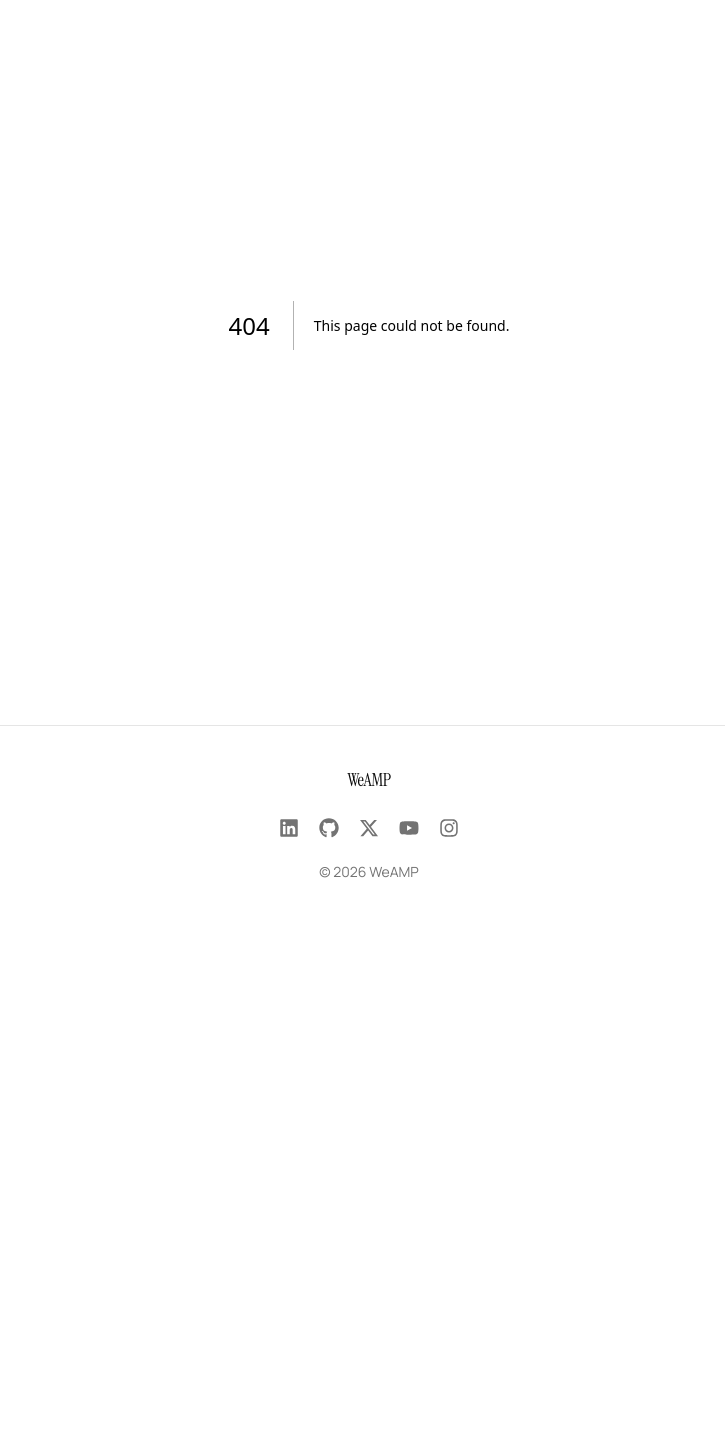
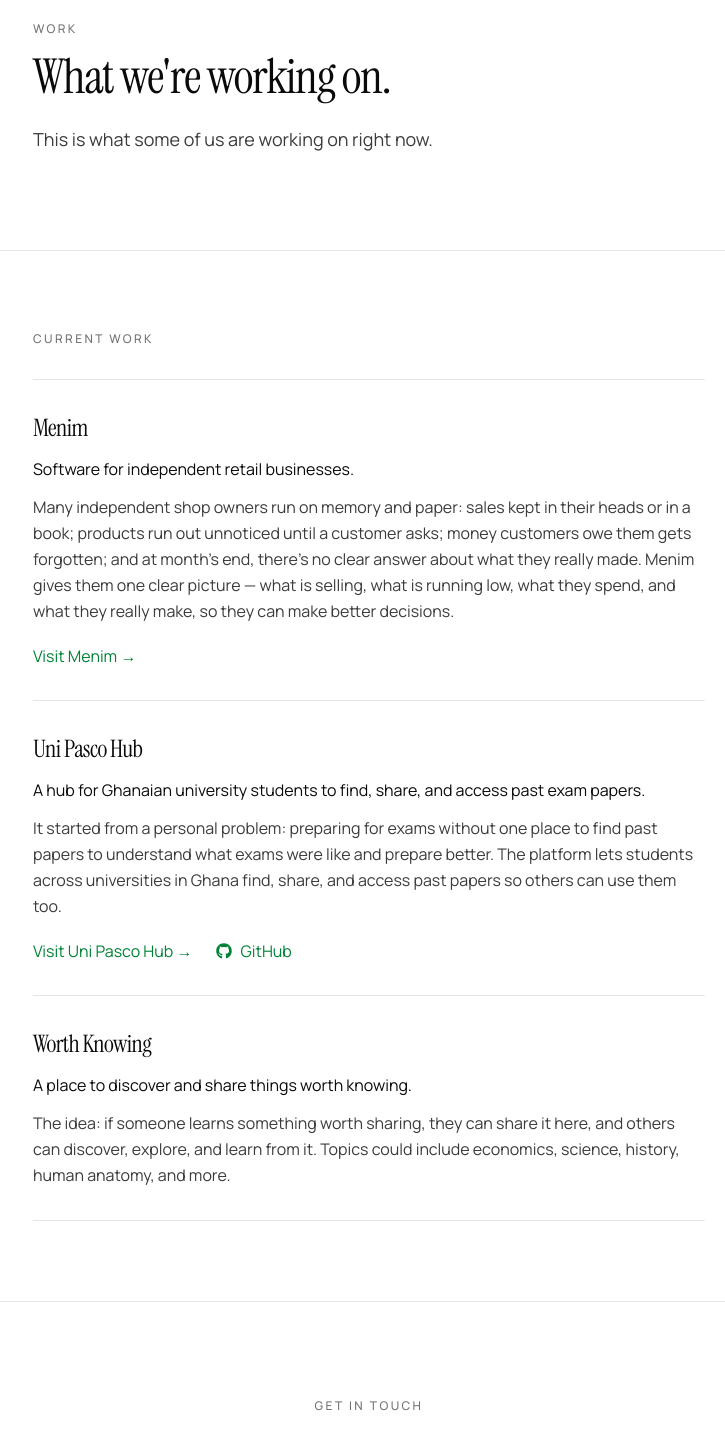
Before and after one commit to weamp-org/website, a Next.js app: page /work in a window 1280 px wide. Before the commit this address had no page. Shown: the part 140-1573 px from the top of the page, without its empty margins (271-996 px from the left). Before the commit the page ends 1062 px from the top, so only its background shows below. Built offline with nearby package versions, Linux system fonts and the light colour scheme.

Commit message:
feat: add work page, sticky header and scroll navigation aids

```diff
--- a/src/app/layout.tsx
+++ b/src/app/layout.tsx
@@ -6,6 +6,7 @@
 import { ThemeProvider } from "@/components/theme-provider";
 import { SiteHeader } from "@/components/site-header";
 import { SiteFooter } from "@/components/site-footer";
+import { ScrollToTop } from "@/components/scroll-to-top";
 
 const instrumentSerif = Instrument_Serif({
   weight: "400",
@@ -50,6 +51,7 @@
           <SiteHeader />
           <main className="flex flex-1 flex-col">{children}</main>
           <SiteFooter />
+          <ScrollToTop />
         </ThemeProvider>
         <Analytics />
       </body>
--- /dev/null
+++ b/src/app/work/page.tsx
@@ -0,0 +1,142 @@
+import type { Metadata } from "next";
+import type { ReactNode } from "react";
+import Link from "next/link";
+import { FaGithub } from "react-icons/fa6";
+
+export const metadata: Metadata = {
+  title: "Work",
+  description:
+    "What we're working on — Menim, Uni Pasco Hub, and Worth Knowing.",
+};
+
+function Eyebrow({ children }: { children: ReactNode }) {
+  return (
+    <p className="text-xs font-medium tracking-[0.2em] text-muted-foreground uppercase">
+      {children}
+    </p>
+  );
+}
+
+export default function Work() {
+  return (
+    <>
+      {/* 1. Opening */}
+      <section className="px-4 py-20 sm:px-6 sm:py-24">
+        <div className="mx-auto max-w-2xl">
+          <Eyebrow>Work</Eyebrow>
+          <h1 className="mt-4 font-heading text-4xl font-normal tracking-tight text-foreground sm:text-5xl">
+            What we&apos;re working on.
+          </h1>
+          <p className="mt-6 text-lg leading-relaxed text-foreground/80">
+            This is what some of us are working on right now.
+          </p>
+        </div>
+      </section>
+
+      {/* 2. Current work */}
+      <section className="border-t px-4 py-16 sm:px-6 sm:py-20">
+        <div className="mx-auto max-w-2xl">
+          <Eyebrow>Current work</Eyebrow>
+          <div className="mt-8">
+            <article id="menim" className="border-t py-8 last:border-b scroll-mt-16">
+              <h2 className="font-heading text-2xl font-normal tracking-tight text-foreground">
+                Menim
+              </h2>
+              <p className="mt-3 leading-relaxed text-foreground">
+                Software for independent retail businesses.
+              </p>
+              <p className="mt-3 leading-relaxed text-foreground/80">
+                Many independent shop owners run on memory and paper: sales
+                kept in their heads or in a book; products run out unnoticed
+                until a customer asks; money customers owe them gets forgotten;
+                and at month&apos;s end, there&apos;s no clear answer about
+                what they really made. Menim gives them one clear picture —
+                what is selling, what is running low, what they spend, and
+                what they really make, so they can make better decisions.
+              </p>
+              <a
+                href="https://menim.weamp.org"
+                target="_blank"
+                rel="noopener noreferrer"
+                className="mt-5 inline-block text-primary underline-offset-4 transition-colors hover:underline"
+              >
+                Visit Menim →
+              </a>
+            </article>
+            <article id="uni-pasco-hub" className="border-t py-8 last:border-b scroll-mt-16">
+              <h2 className="font-heading text-2xl font-normal tracking-tight text-foreground">
+                Uni Pasco Hub
+              </h2>
+              <p className="mt-3 leading-relaxed text-foreground">
+                A hub for Ghanaian university students to find, share, and
+                access past exam papers.
+              </p>
+              <p className="mt-3 leading-relaxed text-foreground/80">
+                It started from a personal problem: preparing for exams
+                without one place to find past papers to understand what exams
+                were like and prepare better. The platform lets students across
+                universities in Ghana find, share, and access past papers so
+                others can use them too.
+              </p>
+              <div className="mt-5 flex items-center gap-6">
+                <a
+                  href="https://unipascohub.weamp.org"
+                  target="_blank"
+                  rel="noopener noreferrer"
+                  className="inline-block text-primary underline-offset-4 transition-colors hover:underline"
+                >
+                  Visit Uni Pasco Hub →
+                </a>
+                <a
+                  href="https://github.com/weamp-org/unipascohub"
+                  target="_blank"
+                  rel="noopener noreferrer"
+                  aria-label="Uni Pasco Hub source code on GitHub"
+                  className="inline-flex items-center gap-2 text-primary underline-offset-4 transition-colors hover:underline"
+                >
+                  <FaGithub className="h-4 w-4" />
+                  GitHub
+                </a>
+              </div>
+            </article>
+            <article id="worth-knowing" className="border-t py-8 last:border-b scroll-mt-16">
+              <h2 className="font-heading text-2xl font-normal tracking-tight text-foreground">
+                Worth Knowing
+              </h2>
+              <p className="mt-3 leading-relaxed text-foreground">
+                A place to discover and share things worth knowing.
+              </p>
+              <p className="mt-3 leading-relaxed text-foreground/80">
+                The idea: if someone learns something worth sharing, they can
+                share it here, and others can discover, explore, and learn
+                from it. Topics could include economics, science, history,
+                human anatomy, and more.
+              </p>
+            </article>
+          </div>
+        </div>
+      </section>
+
+      {/* 3. Closing CTA */}
+      <section className="border-t px-4 py-24 sm:px-6">
+        <div className="mx-auto max-w-2xl text-center">
+          <Eyebrow>Get in touch</Eyebrow>
+          <h2 className="mt-4 font-heading text-3xl font-normal tracking-tight text-foreground sm:text-4xl">
+            Have a meaningful problem worth working on?
+          </h2>
+          <p className="mx-auto mt-6 max-w-xl text-lg leading-relaxed text-muted-foreground">
+            We&apos;d like to hear about it.
+          </p>
+          <div className="mt-10">
+            <Link
+              href="/contact"
+              className="inline-flex h-11 items-center justify-center bg-primary px-6 text-sm font-medium text-primary-foreground transition-colors hover:bg-primary/80"
+            >
+              Talk to us
+            </Link>
+          </div>
+        </div>
+      </section>
+    </>
+  );
+}
--- /dev/null
+++ b/src/components/logo-link.tsx
@@ -0,0 +1,34 @@
+"use client";
+
+import Link from "next/link";
+import { usePathname } from "next/navigation";
+import type { ReactNode } from "react";
+
+export function LogoLink({
+  className,
+  children,
+}: {
+  className?: string;
+  children: ReactNode;
+}) {
+  const pathname = usePathname();
+
+  return (
+    <Link
+      href="/"
+      className={className}
+      onClick={(event) => {
+        if (pathname === "/") {
+          event.preventDefault();
+          const reduced = window.matchMedia(
+            "(prefers-reduced-motion: reduce)",
+          ).matches;
+          window.scrollTo({ top: 0, behavior: reduced ? "auto" : "smooth" });
+          history.replaceState(null, "", "/");
+        }
+      }}
+    >
+      {children}
+    </Link>
+  );
+}
--- /dev/null
+++ b/src/components/scroll-to-section-link.tsx
@@ -0,0 +1,32 @@
+"use client";
+
+import type { ReactNode } from "react";
+
+export function ScrollToSectionLink({
+  targetId,
+  className,
+  children,
+}: {
+  targetId: string;
+  className?: string;
+  children: ReactNode;
+}) {
+  return (
+    <a
+      href={`#${targetId}`}
+      className={className}
+      onClick={(event) => {
+        event.preventDefault();
+        const reduced = window.matchMedia(
+          "(prefers-reduced-motion: reduce)",
+        ).matches;
+        document
+          .getElementById(targetId)
+          ?.scrollIntoView({ behavior: reduced ? "auto" : "smooth" });
+        history.replaceState(null, "", `#${targetId}`);
+      }}
+    >
+      {children}
+    </a>
+  );
+}
--- /dev/null
+++ b/src/components/scroll-to-top.tsx
@@ -0,0 +1,50 @@
+"use client";
+
+import { useEffect, useState } from "react";
+import { ArrowUp } from "lucide-react";
+
+import { Button } from "@/components/ui/button";
+import { cn } from "@/lib/utils";
+
+const VISIBILITY_THRESHOLD = 400;
+
+export function ScrollToTop() {
+  const [visible, setVisible] = useState(false);
+
+  useEffect(() => {
+    const onScroll = () => {
+      setVisible(window.scrollY > VISIBILITY_THRESHOLD);
+    };
+
+    onScroll();
+    window.addEventListener("scroll", onScroll, { passive: true });
+    return () => window.removeEventListener("scroll", onScroll);
+  }, []);
+
+  const scrollToTop = () => {
+    const prefersReducedMotion = window.matchMedia(
+      "(prefers-reduced-motion: reduce)"
+    ).matches;
+    window.scrollTo({
+      top: 0,
+      behavior: prefersReducedMotion ? "auto" : "smooth",
+    });
+  };
+
+  return (
+    <Button
+      variant="outline"
+      size="icon"
+      aria-label="Scroll to top"
+      onClick={scrollToTop}
+      className={cn(
+        "fixed right-6 bottom-6 z-50 transition-all duration-300",
+        visible
+          ? "visible opacity-100"
+          : "invisible pointer-events-none opacity-0"
+      )}
+    >
+      <ArrowUp className="h-[1.2rem] w-[1.2rem]" />
+    </Button>
+  );
+}
--- a/src/components/site-header.tsx
+++ b/src/components/site-header.tsx
@@ -1,21 +1,22 @@
 import Link from "next/link";
+import { LogoLink } from "@/components/logo-link";
 import { ModeToggle } from "@/components/mode-toggle";
 
 const navLinks = [
   { href: "/about", label: "About" },
+  { href: "/work", label: "Work" },
   { href: "/contact", label: "Contact" },
 ];
 
 export function SiteHeader() {
   return (
-    <header className="border-b">
+    <header className="sticky top-0 z-50 border-b bg-background">
       <div className="mx-auto flex h-16 w-full max-w-6xl items-center justify-between px-4 sm:px-6">
-        <Link
-          href="/"
+        <LogoLink
           className="font-heading text-xl font-normal tracking-tight text-foreground"
         >
           WeAMP
-        </Link>
+        </LogoLink>
         <nav className="flex items-center gap-6">
           <ul className="flex items-center gap-6">
             {navLinks.map((link) => (
```
